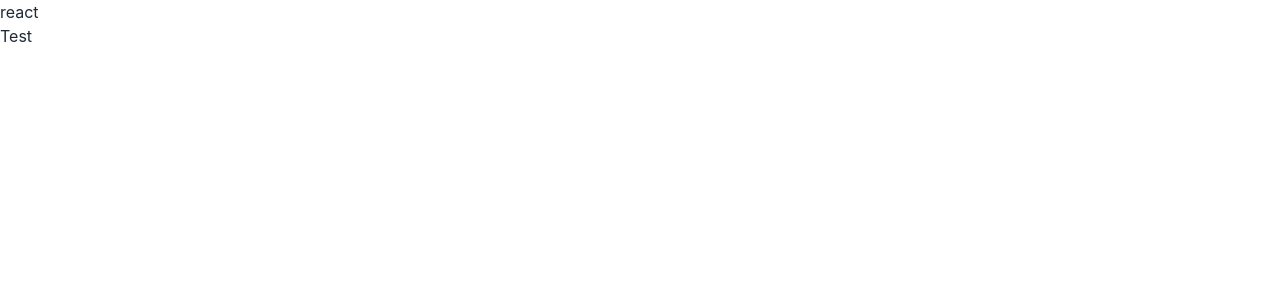
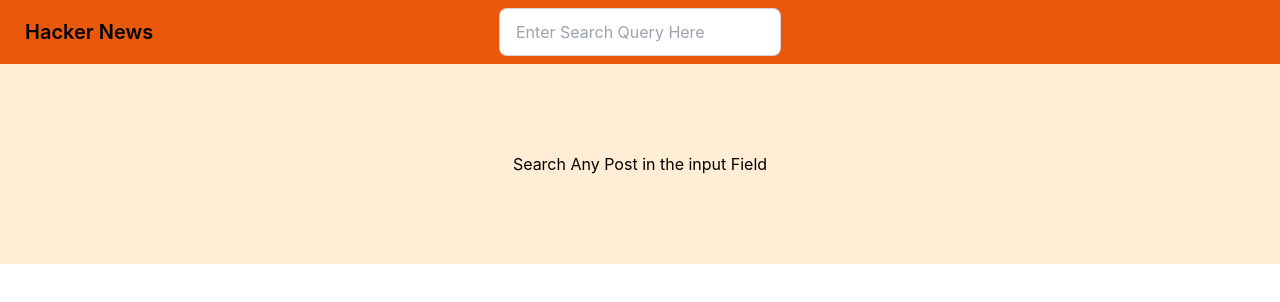
Before and after one commit to Vimalraj571/hacker_news_react, a React (Create React App) app: page / in a window 1280 px wide. Shown: the top 302 px of the page. Built offline with nearby package versions, Linux system fonts and the light colour scheme.

Commit message:
Added component reducer search view post,comment fuctionality

```diff
--- a/package.json
+++ b/package.json
@@ -24,9 +24,7 @@
     "start": "react-scripts start",
     "build": "react-scripts build",
     "test": "react-scripts test",
-    "eject": "react-scripts eject",
-    "cypress:open": "cypress open",
-    "test:e2e": "cypress run"
+    "eject": "react-scripts eject"
   },
   "eslintConfig": {
     "extends": [
@@ -47,7 +45,6 @@
     ]
   },
   "devDependencies": {
-    "cypress": "^10.11.0",
     "deep-freeze": "^0.0.1",
     "eslint-config-prettier": "^8.5.0",
     "eslint-plugin-cypress": "^2.12.1",
--- a/src/App.js
+++ b/src/App.js
@@ -1,11 +1,52 @@
-import Test from './components/Test'
+import { useDispatch, useSelector } from 'react-redux'
+import { BrowserRouter as Router, Routes, Route } from 'react-router-dom'
+import { useDebouncedCallback } from 'use-debounce'
+
+import ViewPost from './components/ViewPost'
+import ListPost from './components/ListPost'
+import { getAllPostsByQuery } from './reducers/postReducer'
+
 
 function App() {
+  const tempPostDetails = useSelector(state => state.post.singlePost)
+  const dispatch = useDispatch()
+
+  const debounced = useDebouncedCallback((query) => {
+    if (Object.keys(tempPostDetails).length === 0
+      && tempPostDetails.constructor === Object) {
+      dispatch(getAllPostsByQuery(query))
+    }
+  }, 1000)
+
+  const navigateHome = () => {
+    window.location.replace('/')
+  }
+
   return (
-    <>
-      <div>react</div>
-      <Test />
-    </>
+    <div className="container mx-auto bg-orange-100 text-black">
+      <div className="navbar bg-orange-600">
+        <div className="navbar-start" onClick={() => navigateHome()}>
+          <a className="btn btn-ghost normal-case text-xl">Hacker News</a>
+        </div>
+        <div className="navbar-center">
+          <input
+            type="text"
+            placeholder="Enter Search Query Here"
+            className="input input-bordered w-full text-white"
+            onChange={(e) => {
+              debounced(e.target.value)
+            }}
+          />
+        </div>
+        <div className="navbar-end"></div>
+      </div>
+      <Router>
+        <Routes>
+          <Route path="/post/:id" element={<ViewPost />} />
+          <Route exact path="/" element={<ListPost />} />
+        </Routes>
+      </Router>
+    </div>
   )
 }
 
--- /dev/null
+++ b/src/components/Comment.js
@@ -0,0 +1,59 @@
+import { useEffect } from 'react'
+import { useParams } from 'react-router-dom'
+import { useDispatch } from 'react-redux'
+import parse from 'html-react-parser'
+
+import { getPostById } from '../reducers/postReducer'
+
+const Comment = ({ comment }) => {
+  let commentsList = ''
+  const dispatch = useDispatch()
+  const id = useParams().id
+
+  useEffect(() => {
+    if (Object.keys(comment).length === 0 && comment.constructor === Object) {
+      if (id) {
+        dispatch(getPostById(id))
+      }
+    }
+  }, [comment, dispatch, id])
+
+  if (Object.keys(comment).length === 0 && comment.constructor === Object) {
+    return (
+      <div
+        className="flex text-xl"
+        style={{ alignItems: 'center', justifyContent: 'center' }}
+      >
+                Loading...
+      </div>
+    )
+  }
+  if (comment.children) {
+    commentsList = comment.children.map((c) => (
+      <Comment comment={c} key={c.id}>
+        <span>{c.text}</span>
+      </Comment>
+    ))
+  }
+  return (
+    <div className="ml-1 mt-2 text-xs break-normal">
+      <div
+        style={{ borderRadius: 0 }}
+        className="break-all card shadow-md p-4 shadow-xl"
+      >
+        <h3 className="font-semibold">
+          {' Author | '}
+          {comment.author}
+        </h3>
+        <span>
+          {typeof comment.text === 'object'
+            ? 'Post Author'
+            : parse(comment.text)}
+        </span>
+      </div>
+      {commentsList}
+    </div>
+  )
+}
+
+export default Comment
--- /dev/null
+++ b/src/components/ListPost.js
@@ -0,0 +1,32 @@
+import { useSelector } from 'react-redux'
+import SinglePost from './SinglePost'
+
+const ListPost = () => {
+  const postList = useSelector((state) => state.post.posts)
+
+  return (
+    <div className="p-2">
+      {postList.length === 0 ? (
+        <div
+          className="flex p-20"
+          style={{ alignItems: 'center', justifyContent: 'center' }}
+        >
+          <div>Search Any Post in the input Field</div>
+        </div>
+      ) : (
+        <>
+          <div className="p-5 ml-10">
+            <div className="flex text-xl" style={{ alignItems: 'center', justifyContent: 'center' }}>List of post matched with the search query</div>
+          </div>
+          {postList.map((p) => (
+            <SinglePost post={p} key={p.objectID}>
+              {p.title}
+            </SinglePost>
+          ))}
+        </>
+      )}
+    </div>
+  )
+}
+
+export default ListPost
--- /dev/null
+++ b/src/components/SinglePost.js
@@ -0,0 +1,31 @@
+import { Link } from 'react-router-dom'
+import { useDispatch } from 'react-redux'
+
+import { getPostById } from '../reducers/postReducer'
+
+const SinglePost = ({ post }) => {
+  const dispatch = useDispatch()
+
+  const handleTitleClick = (post) => {
+    dispatch(getPostById(post.objectID))
+  }
+
+  return (
+    <>
+      <div
+        className="card lg:card-side shadow-md m-2 mr-14 ml-14"
+        onClick={() => {
+          handleTitleClick(post)
+        }}
+      >
+        <h2 className="card-title p-4">
+          <Link to={`/post/${post.objectID}`}>{post.title} </Link>
+          <span className="text-sm">by</span>
+          <div style={{ fontWeight: 700 }}>{post.author}</div>
+        </h2>
+      </div>
+    </>
+  )
+}
+
+export default SinglePost
--- a/src/components/Test.js
+++ /dev/null
@@ -1,5 +0,0 @@
-const Test = () => {
-  return <>Test</>
-}
-
-export default Test
--- /dev/null
+++ b/src/components/ViewPost.js
@@ -0,0 +1,21 @@
+import Comment from './Comment'
+import { useSelector } from 'react-redux'
+
+const ViewPost = () => {
+  const postDetails = useSelector((state) => state.post.singlePost)
+  return (
+    <div className="m-10 p-3 mt-0">
+      <div
+        className="flex text-xl"
+        style={{ alignItems: 'center', justifyContent: 'center' }}
+      >Post detail with Comments
+      </div>
+      <div className="m-5 underline">
+        {Object.keys(postDetails).length === 0 ? null : <div><a href={postDetails.url}>Title : {postDetails.title}</a> | points : {postDetails.points}</div>}
+      </div>
+      <Comment comment={postDetails} />
+    </div>
+  )
+}
+
+export default ViewPost
--- a/src/index.js
+++ b/src/index.js
@@ -2,10 +2,15 @@
 import ReactDOM from 'react-dom/client'
 import './index.css'
 import App from './App'
+import { Provider } from 'react-redux'
+
+import store from './reducers/store'
 
 const root = ReactDOM.createRoot(document.getElementById('root'))
 root.render(
   <React.StrictMode>
-    <App />
+    <Provider store={store}>
+      <App />
+    </Provider>
   </React.StrictMode>
 )
--- a/src/services/post.js
+++ b/src/services/post.js
@@ -10,10 +10,8 @@
 }
 
 const getPostById = async (postId) => {
-  console.log("CALEDONG")
   const response = await axios.get(baseUrl + `items/${postId}`)
   return response.data
 }
 
-// eslint-disable-next-line import/no-anonymous-default-export
 export default { getAll, getPostById }
```
Also changed, not shown: cypress.config.js (deleted, +0 -16 lines).
